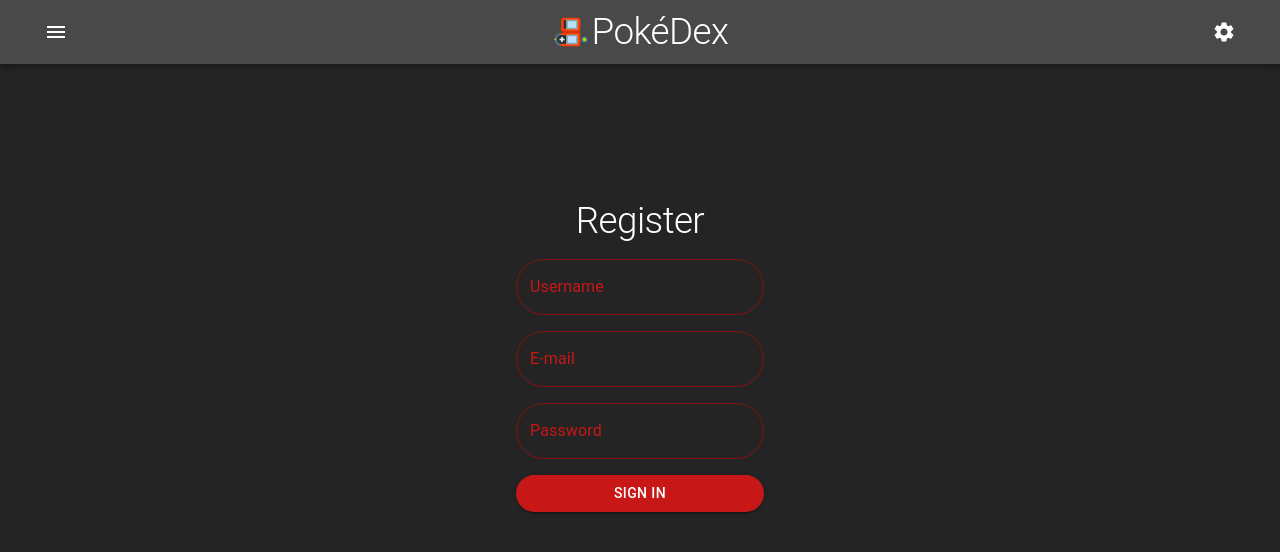
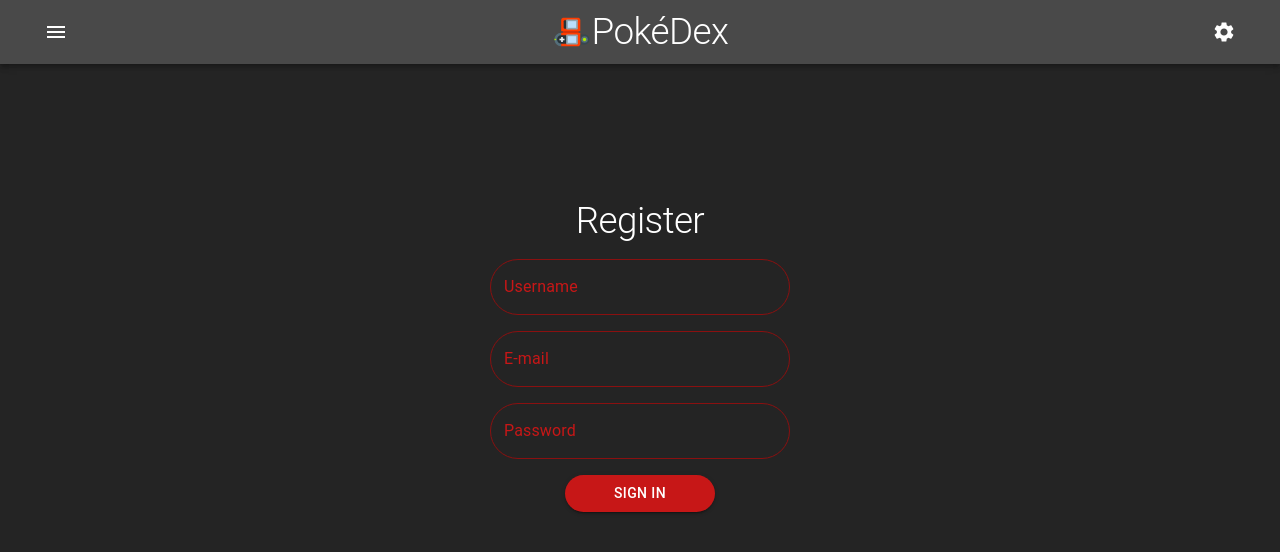
Before and after one commit to gmanchelin/pokedex, a React (Vite) app: page /signup in a window 1280 px wide. Shown: the top 552 px of the page. Built offline with nearby package versions, Linux system fonts and the light colour scheme.

Commit message:
WIP functional login/logout, to develop furthermore.

```diff
--- a/src/components/RightDrawer.tsx
+++ b/src/components/RightDrawer.tsx
@@ -13,6 +13,7 @@ import WbSunnyIcon from '@mui/icons-material/WbSunny';
 import DarkModeIcon from '@mui/icons-material/DarkMode';
 import AutoAwesomeIcon from "@mui/icons-material/AutoAwesome";
 import VideogameAssetIcon from '@mui/icons-material/VideogameAsset';
+import LogoutIcon from '@mui/icons-material/Logout';
 import { Divider, Theme } from "@mui/material";
 import { useShinyContext } from "../contexts/ShinyContext";
 import { useRetroContext } from "../contexts/RetroContext";
@@ -28,11 +29,17 @@ export default function RightDrawer(props: RightDrawerProps) {
     const shinyContext = useShinyContext();
     const retroContext = useRetroContext();
     const navigate = useNavigate();
+    const token = localStorage.getItem("token");
 
 
     const toggleDrawer = (newOpen: boolean) => () => {
         setOpen(newOpen);
     };
+
+    function logout() {
+        localStorage.removeItem("token");
+        navigate("/");
+    }
 
     type ListItemArrayType = [React.ReactElement, string, () => void];
 
@@ -69,6 +76,7 @@ export default function RightDrawer(props: RightDrawerProps) {
     const drawerList = (
         <Box sx={{ width: 250 }} role="presentation">
             <List>
+                {!token &&
                 <ListItem key={"login"} disablePadding>
                     <ListItemButton onClick={() => navigate("login")}>
                         <ListItemIcon>
@@ -76,7 +84,17 @@ export default function RightDrawer(props: RightDrawerProps) {
                         </ListItemIcon>
                         <ListItemText primary={"Login"} />
                     </ListItemButton>
-                </ListItem>
+                </ListItem>}
+                {token &&
+                <ListItem key={"logout"} disablePadding>
+                    <ListItemButton onClick={logout}>
+                        <ListItemIcon>
+                            <LogoutIcon />
+                        </ListItemIcon>
+                        <ListItemText primary={"Logout"} />
+                    </ListItemButton>
+                </ListItem>}
+
                 <Divider />
                 {listItemsArray.map(([icon, text, f], index) => (
                     <ListItem key={`option-${index}`} disablePadding>
--- a/src/pages/LoginPage.tsx
+++ b/src/pages/LoginPage.tsx
@@ -13,6 +13,7 @@ function LoginPage() {
     const navigate = useNavigate();
     const [message, setMessage] = useState('');
     const [openSnackbar, setOpenSnackbar] = useState(false);
+    const [severity, setSeverity] = useState<'error' | 'success'>('error');
 
     const form = useFormik({
         initialValues: {
@@ -30,20 +31,25 @@ function LoginPage() {
             })
                 .then(response => {
                     if (response.ok) {
-                        return response.json();
+                        return response.json().then(async data => {
+                            const token = data.token;
+                            localStorage.setItem('token', token);
+                            setSeverity('success');
+                            setOpenSnackbar(true);
+                            setMessage('User logged in successfully!');
+                            await new Promise(resolve => setTimeout(resolve, 1000))
+                            navigate('/');
+                        })
+                            .catch(error => {
+                                console.error('Error during login:', error);
+                            });;
                     } else {
-                        throw new Error('Wrong combination of User or E-mail and password.');
+                        setSeverity('error');
+                        setOpenSnackbar(true);
+                        setMessage('Wrong combination of User or E-mail and password.');
                     }
                 })
-                .then(data => {
-                    const token = data;
-                    localStorage.setItem('token', token);
-                    setMessage('User logged in successfully!');
-                    navigate('/');
-                })
-                .catch(error => {
-                    console.error('Error during login : ', error);
-                });
+                .then
         }
     });
 
@@ -56,14 +62,20 @@ function LoginPage() {
 
     return (
         <>
-            <Grid container
+            <Grid
+                container
                 alignItems="center"
                 justifyContent="center"
                 direction="column"
                 sx={{
                     height: '70vh'
-                }}>
-                <Typography variant='h1' sx={{ mb: 2 }}>Welcome Back!</Typography>
+                }}
+            >
+                <Typography
+                    variant='h1'
+                    sx={{ mb: 2 }}
+                >Welcome Back!
+                </Typography>
                 <Box
                     component="form"
                     onSubmit={form.handleSubmit}
@@ -74,16 +86,52 @@ function LoginPage() {
                     }}
                     noValidate
                     autoComplete="off"
+                    width={"300px"}
                 >
-                    <TextField id="username-or-email" name="usernameOrEmail" label="Username or E-Mail" variant="outlined" value={form.values.usernameOrEmail} onChange={form.handleChange} error={form.touched.usernameOrEmail && Boolean(form.errors.usernameOrEmail)} />
-                    <TextField id="password" name="password" label="Password" type="password" variant="outlined" value={form.values.password} onChange={form.handleChange} error={form.touched.password && Boolean(form.errors.password)} />
-                    <Button color="primary" variant="contained" type="submit">
+                    <TextField
+                        id="username-or-email"
+                        name="usernameOrEmail"
+                        label="Username or E-Mail"
+                        variant="outlined"
+                        value={form.values.usernameOrEmail}
+                        onChange={form.handleChange}
+                        error={form.touched.usernameOrEmail && Boolean(form.errors.usernameOrEmail)}
+                        helperText={form.touched.usernameOrEmail && form.errors.usernameOrEmail}
+                    />
+                    <TextField
+                        id="password"
+                        name="password"
+                        label="Password"
+                        type="password"
+                        variant="outlined"
+                        value={form.values.password}
+                        onChange={form.handleChange}
+                        error={form.touched.password && Boolean(form.errors.password)}
+                        helperText={form.touched.password && form.errors.password}
+                    />
+                    <Button
+                        color="primary"
+                        variant="contained"
+                        type="submit"
+                        sx={{
+                            width: "150px",
+                            alignSelf: "center"
+                        }}
+                    >
                         Login
                     </Button>
-                    <Grid item sx={{ display: "flex", direction: "row", justifyContent: "center" }}>
+                    <Grid
+                        item
+                        sx={{
+                            display: "flex",
+                            direction: "row",
+                            justifyContent: "center"
+                        }}>
                         <Typography>
                             Don't have an account ? {" "}
-                            <Link onClick={() => navigate("/signup")}>
+                            <Link
+                                onClick={() => navigate("/signup")}
+                            >
                                 Sign Up
                             </Link>
                         </Typography>
@@ -98,7 +146,7 @@ function LoginPage() {
             >
                 <Alert
                     onClose={handleClose}
-                    severity={"success"}
+                    severity={severity}
                     variant="filled"
                     sx={{ width: "100%" }}
                 >
--- a/src/pages/SignUpPage.tsx
+++ b/src/pages/SignUpPage.tsx
@@ -63,15 +63,21 @@ function SignUpPage() {
 
   return (
     <>
-      <Grid container
+      <Grid
+        container
         alignItems="center"
         justifyContent="center"
         direction="column"
         sx={{
-          height: '70vh'
+          height: '70vh',
         }}
       >
-        <Typography variant='h1' sx={{ mb: 2 }}>Register</Typography>
+        <Typography
+          variant='h1'
+          sx={{ mb: 2 }}
+        >
+          Register
+        </Typography>
         <Box
           component="form"
           onSubmit={form.handleSubmit}
@@ -82,12 +88,43 @@ function SignUpPage() {
           }}
           noValidate
           autoComplete="off"
+          width={"300px"}
         >
-
-          <TextField id="username" label="Username" variant="outlined" value={form.values.username} onChange={form.handleChange} error={form.touched.username && Boolean(form.errors.username)} />
-          <TextField id="email" label="E-mail" variant="outlined" value={form.values.email} onChange={form.handleChange} error={form.touched.email && Boolean(form.errors.email)} />
-          <TextField id="password" label="Password" type="password" value={form.values.password} onChange={form.handleChange} error={form.touched.username && Boolean(form.errors.password)} />
-          <Button color="primary" variant="contained" type="submit">
+          <TextField
+            id="username"
+            label="Username"
+            variant="outlined"
+            value={form.values.username}
+            onChange={form.handleChange}
+            error={form.touched.username && Boolean(form.errors.username)}
+            helperText={form.touched.username && form.errors.username} />
+          <TextField
+            id="email"
+            label="E-mail"
+            variant="outlined"
+            value={form.values.email}
+            onChange={form.handleChange}
+            error={form.touched.email && Boolean(form.errors.email)}
+            helperText={form.touched.email && form.errors.email}
+          />
+          <TextField
+            id="password"
+            label="Password"
+            type="password"
+            value={form.values.password}
+            onChange={form.handleChange}
+            error={form.touched.username && Boolean(form.errors.password)}
+            helperText={form.touched.password && form.errors.password}
+          />
+          <Button
+            color="primary"
+            variant="contained"
+            type="submit"
+            sx={{
+              width: "150px",
+              alignSelf: "center"
+            }}
+          >
             Sign in
           </Button>
         </Box>
```
Lines whose indentation alone changed are shown as unchanged.
